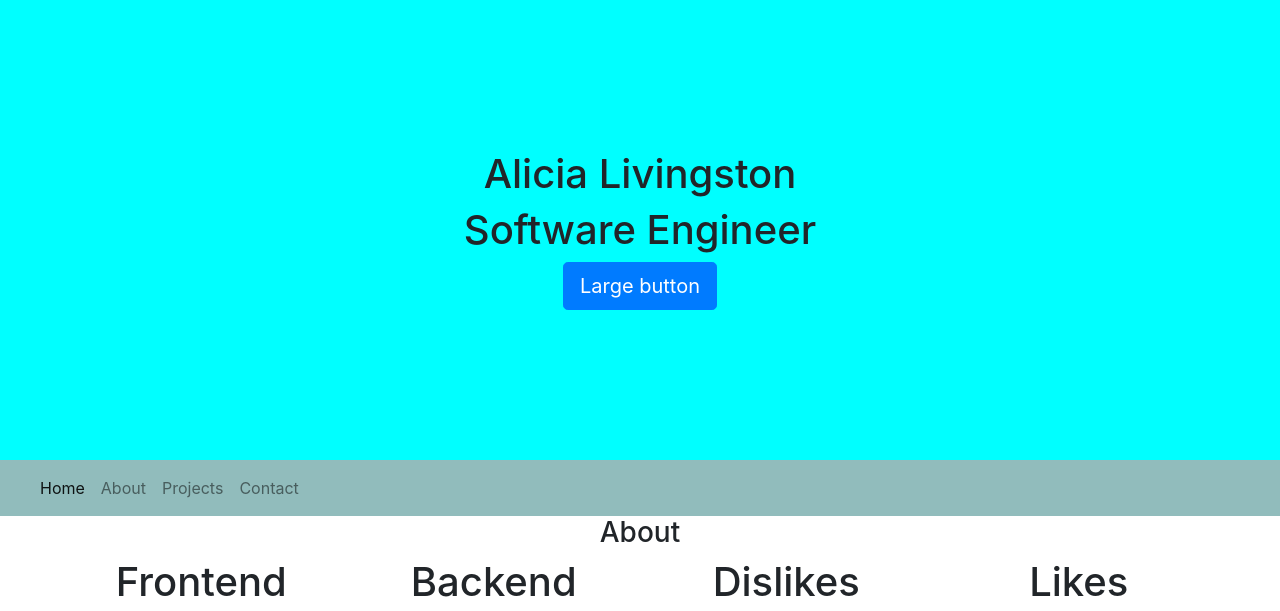
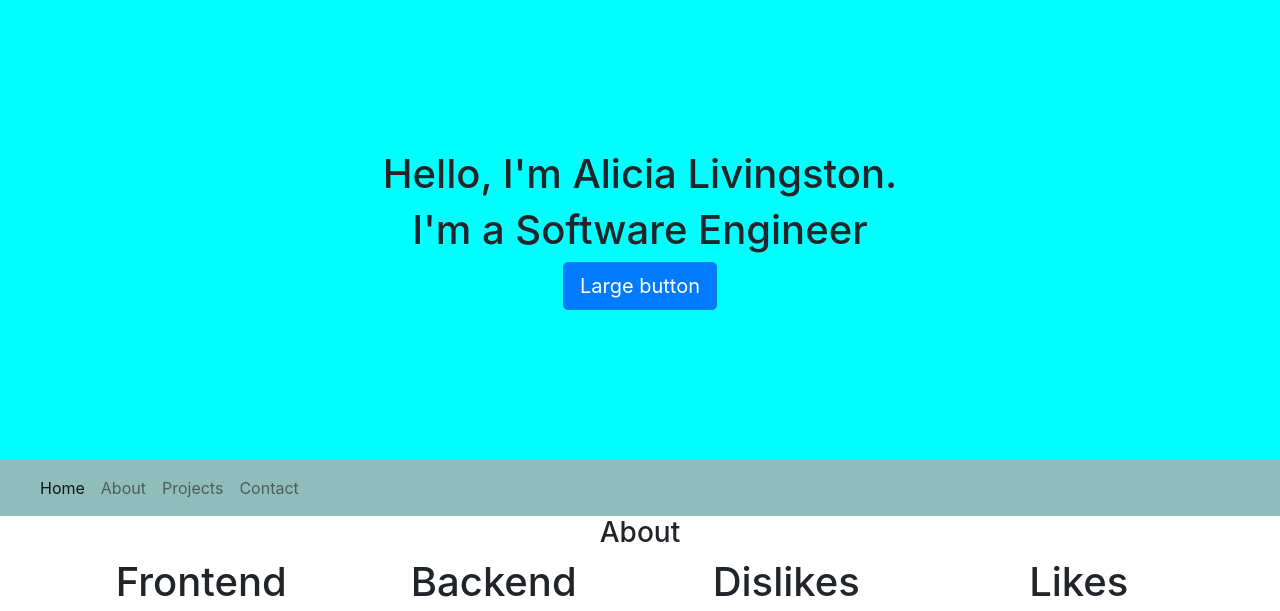
Before and after one commit to starrpatty28/PersonalWebsite, a plain HTML site: page index.html in a window 1280 px wide. Shown: the top 611 px of the page. Drawn offline with nearby package versions, Linux system fonts and the light colour scheme.

Commit message:
Changed my text in heading

```diff
--- a/index.html
+++ b/index.html
@@ -15,10 +15,10 @@
     <div class="row main text-center">
         <div class="col-sm">
             <h1 class="main--title">
-                Alicia Livingston
+                Hello, I'm Alicia Livingston.
             </h1>
             <h1 class="main--subtitle">
-                Software Engineer
+                I'm a Software Engineer
             </h1>
             <button type="button" class="btn btn-primary btn-lg">Large button</button>
         </div>
```
